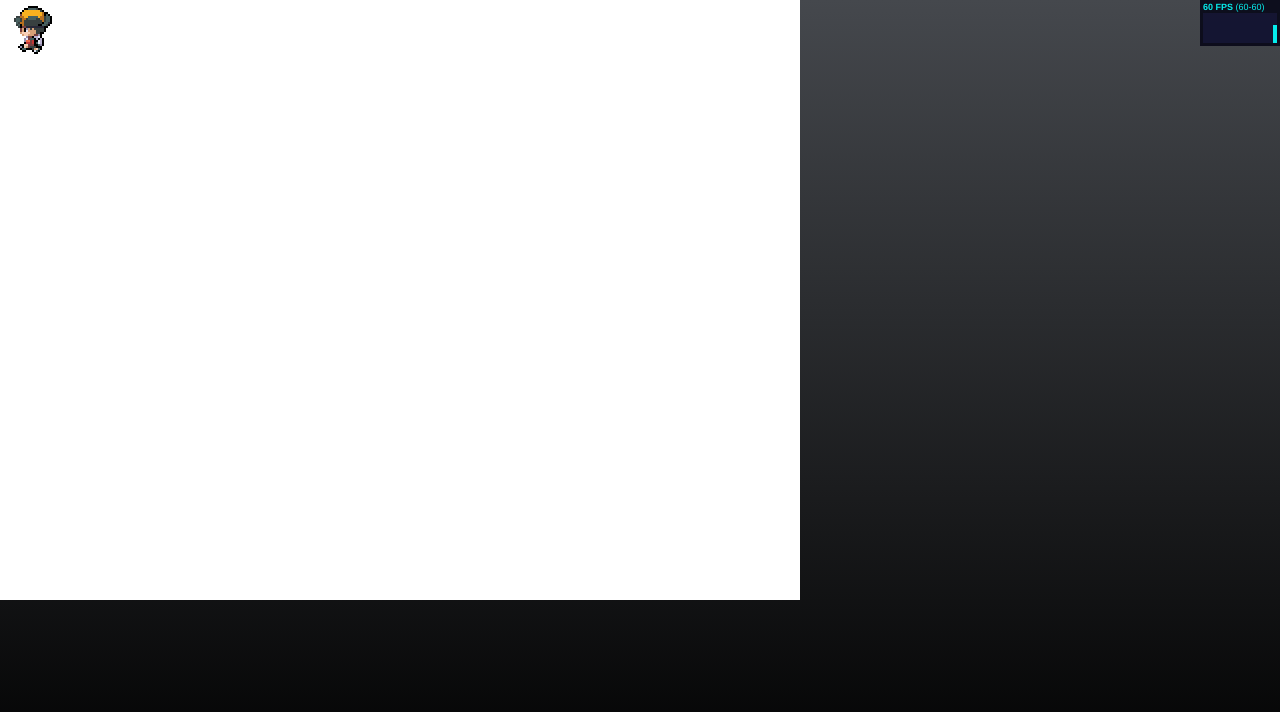
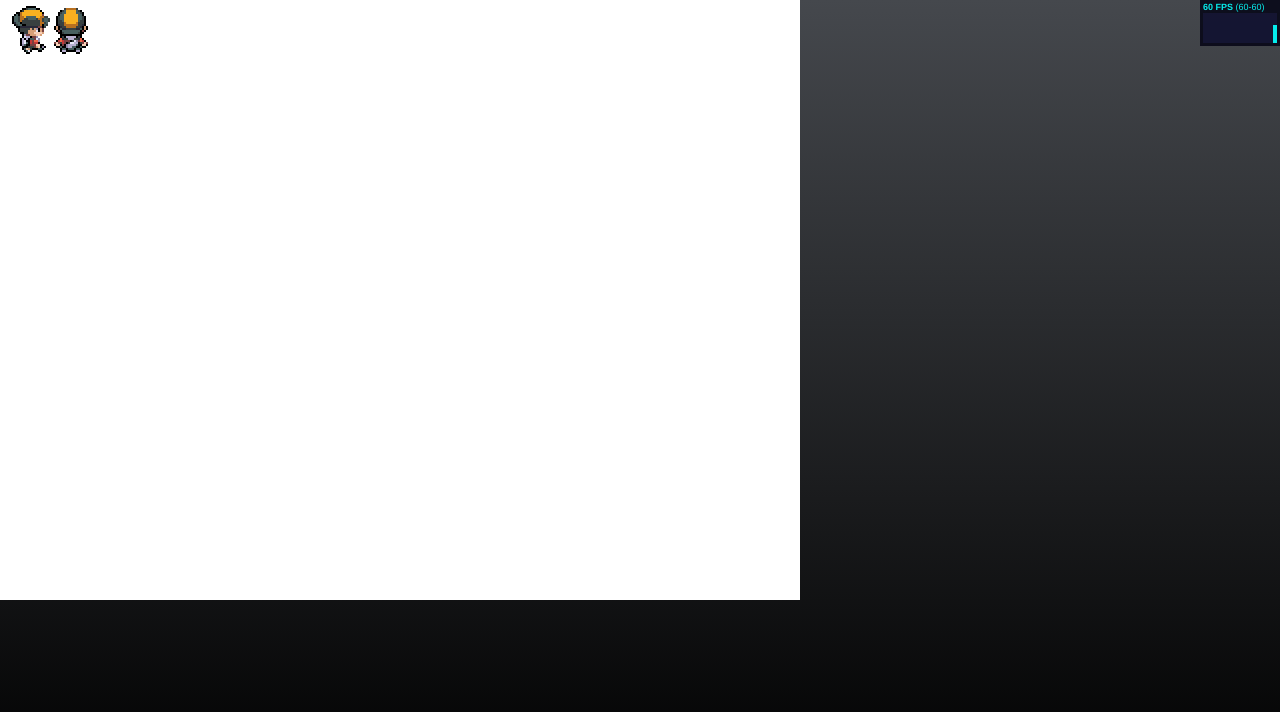
Before and after one commit to jutanke/smila, a plain HTML site: page index.html in a window 1280 px wide. Drawn offline with nearby package versions, Linux system fonts and the light colour scheme.

Commit message:
entity impl

```diff
--- a/index.html
+++ b/index.html
@@ -60,16 +60,31 @@
 
         Smila.DataStore.put({src:"res/img/character.png", w:64, h:64, key:"character", o:true, bm:true}, function () {
 
-            var anim = Smila.DataStore.getAnimation("character",[{x:0,y:2},{x:0,y:1},{x:1,y:0}], 200, Smila.Animation.Type.BOUNCE);
-            anim.play();
-            anim.onmouseenter(function(){
+            //var anim = Smila.DataStore.getAnimation("character",[{x:0,y:2},{x:0,y:1},{x:1,y:0}], 200, Smila.Animation.Type.BOUNCE);
+            //anim.play();
+
+            var entity = Smila.DataStore.getEntity("character",
+                    {
+                        "up" : {anims:[{x:0,y:0},{x:1,y:1},{x:2,y:0}],durationPerFrame:1000,type:Smila.Animation.Type.ENDLESS}
+                    });
+
+            var entity2 = Smila.DataStore.getEntity("character",
+                    {
+                        "up" : {anims:[{x:0,y:0},{x:1,y:1},{x:2,y:0}],durationPerFrame:1000,type:Smila.Animation.Type.BOUNCE}
+                    });
+
+            entity.animate("up");
+            entity2.position(40,0).animate("up");
+
+            entity.onmouseenter(function(){
                 this.outline(true);
             });
-            anim.onmouseleave(function(){
+            entity.onmouseleave(function(){
                 this.outline(false);
             });
 
-            Smila.Renderer.add(anim);
+            Smila.Renderer.add(entity);
+            Smila.Renderer.add(entity2);
 
 
 
--- a/js/smila.js
+++ b/js/smila.js
@@ -265,6 +265,65 @@ window.Smila = function () {
     };
 
     /**
+     * A more complex Animation-Sprite. Allows to use more than one animation-type
+     * @param canvas {Canvas} used for SpriteData
+     * @param spriteData {spriteData} used for SpriteData
+     * @param animations {Object}
+     * {
+     *     "up" : {anims:[], durationPerFrame:66, type:Animation.BOUNCE  },
+     *     "down" : {anims:[], durationPerFrame:66, type:Animation.BOUNCE  }
+     * }
+     * @type {Function}
+     */
+    var Entity = Smila.Entity = function(canvas,spriteData,animations){
+        Sprite.call(this,canvas, spriteData);
+        this.animations = [];
+        this.durationPerStepInMs = 0;
+        this.elapsedTime = 0;
+        this.pointer = 0;
+        this.allanimations = animations;
+        this.subupdate = function(){};
+    };
+
+    Entity.prototype = Object.create(Sprite.prototype);
+
+    Entity.prototype.animate = function(key){
+        var anim = this.allanimations[key];
+        if(anim){
+            this.pointer = 0;
+            this.animations = anim.anims;
+            this.durationPerStepInMs = anim.durationPerFrame;
+            switch(anim.type){
+                case Animation.Type.BOUNCE:
+                    this.subupdate = BOUNCE_UPDATE;
+                    break;
+                case Animation.Type.ENDLESS:
+                    this.subupdate = ENDLESS_UPDATE;
+                    break;
+                case Animation.Type.ONCE:
+                    this.subupdate = ONCE_UPDATE;
+                    break;
+            }
+        }
+    };
+
+    Entity.prototype.update = function(dt, elapsedMillis){
+        // TODO remove duplicated code with Animation
+        if(this.animations.length === 0) return;
+        if(this.animations.length === 1){
+            this.subimage(this.animations[0].x, this.animations[0].y);
+        }else{
+            if (this.elapsedTime > this.durationPerStepInMs) {
+                this.elapsedTime = 0;
+                this.subupdate();
+                var current = this.animations[this.pointer];
+                this.subimage(current.x, current.y);
+            }
+            this.elapsedTime += elapsedMillis;
+        }
+    };
+
+    /**
      *
      * @type {Function}
      */
@@ -384,6 +443,23 @@ window.Smila = function () {
             if (key in spriteCache) {
                 var data = spriteCache[key];
                 return new Animation(data.canvas, data.meta,animations,durationPerFrameInMs,type);
+            }
+            throw "[Smila::DataStore->getAnimation] cannot find {" + key + "}";
+        },
+
+        /**
+         *
+         * @param key {String}
+         * @param animations {Object}
+         * {
+         *    "up" : {anims:[], durationPerFrame:66, type:Animation.BOUNCE  },
+         *    "down" : {anims:[], durationPerFrame:66, type:Animation.BOUNCE  }
+         * }
+         */
+        getEntity: function(key, animations){
+            if (key in spriteCache) {
+                var data = spriteCache[key];
+                return new Entity(data.canvas, data.meta,animations);
             }
             throw "[Smila::DataStore->getAnimation] cannot find {" + key + "}";
         }
```
